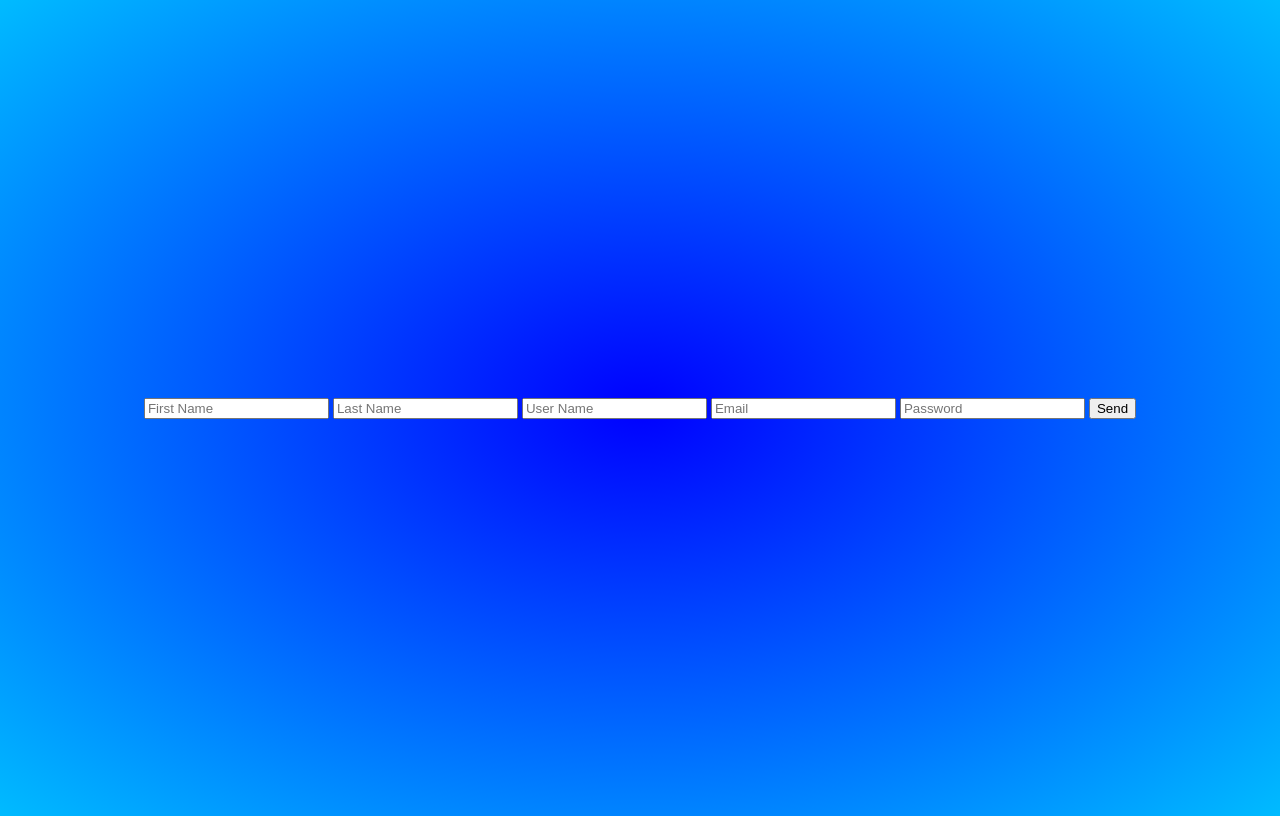
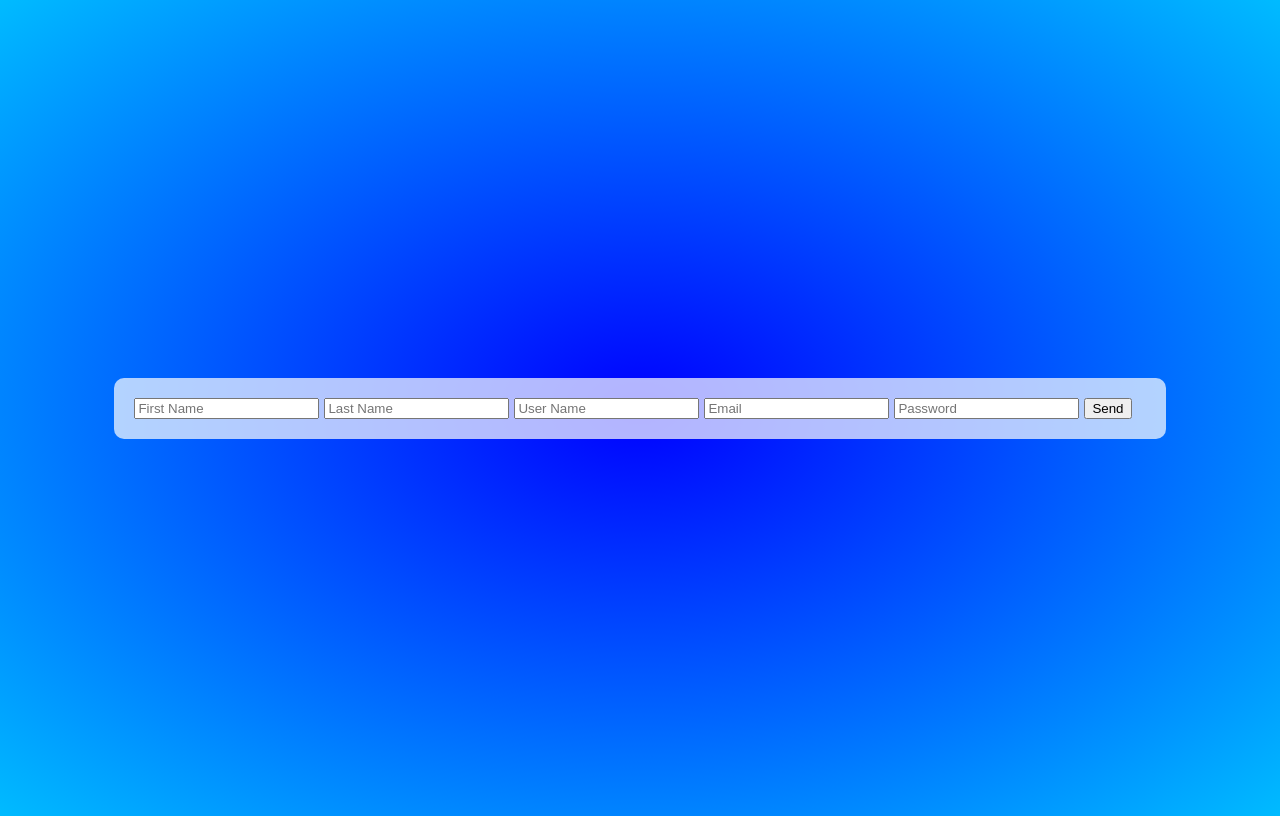
Before and after one commit to MohamedKhamisMostafa/responsive-form, a plain HTML site: page index.html in a window 1280 px wide. Drawn offline with Linux system fonts and the light colour scheme.

Commit message:
form style code

```diff
--- a/style.css
+++ b/style.css
@@ -5,3 +5,12 @@ body{
     justify-content: center;
     align-items: center;
 }
+form{
+    background-color: rgb(255, 255, 255 ,0.7);
+    padding: 20px;
+    width: 80%;
+    border-radius: 10px;
+    display: flex;
+    flex-wrap: wrap;
+    gap: 5px;
+}
```
